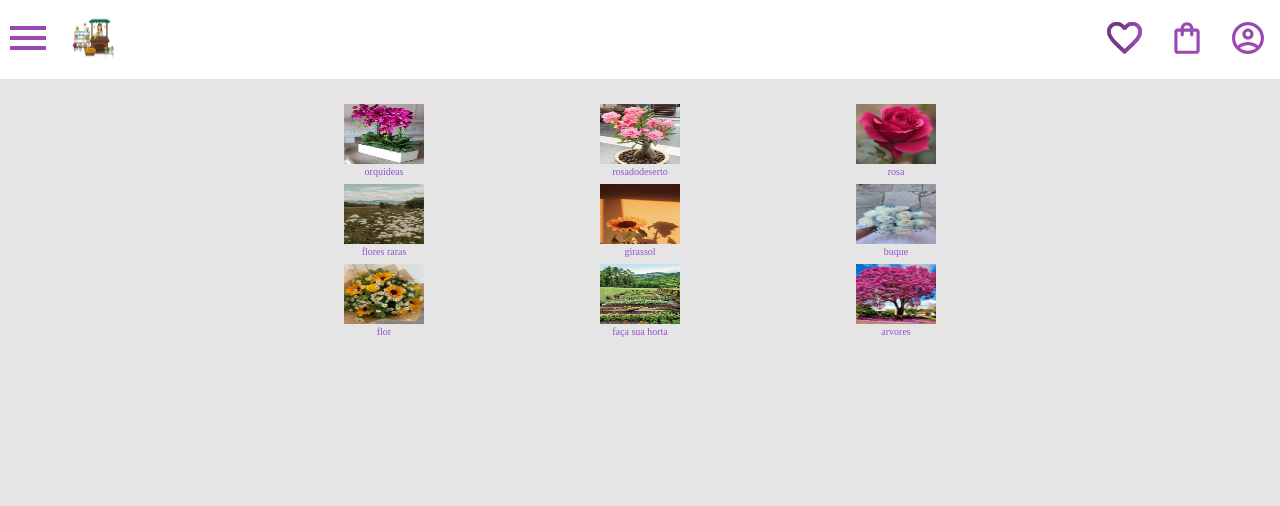
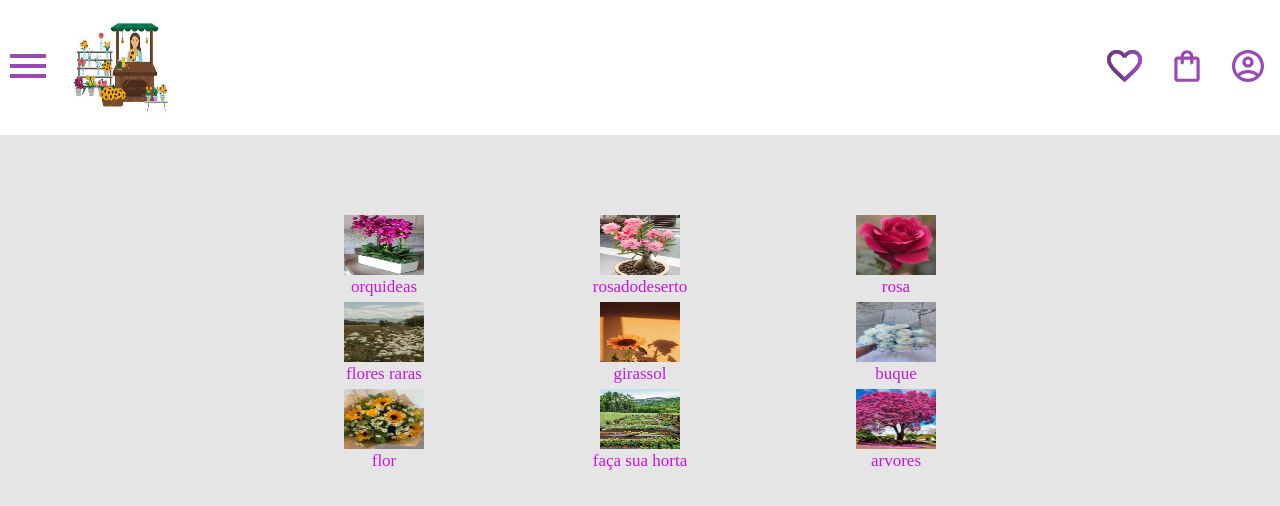
Before and after one commit to apequenagrandeizadora/avaliacao2t, a plain HTML site: page avaliacao2t-main/AVALIACAO2ANO-main/index.html in a window 1280 px wide. Drawn offline with Linux system fonts and the light colour scheme.

Commit message:
Add files via upload

```diff
--- a/avaliacao2t-main/AVALIACAO2ANO-main/styles/grid.css
+++ b/avaliacao2t-main/AVALIACAO2ANO-main/styles/grid.css
@@ -6,12 +6,12 @@
     display: grid;
     grid-template-columns: 20% 20% 20% 20% 20%;
     text-align: center;
-    margin-top: 25px;
+    margin-top: 80px;
     position: inherit;
 }
 .titulo{
-    font-size: 10px;
-    color: rgb(146, 83, 204);
+    font-size: 17px;
+    color: rgb(198, 23, 221);
     margin-bottom: 7px;
     text-align: center;
 }
--- a/avaliacao2t-main/AVALIACAO2ANO-main/styles/header.css
+++ b/avaliacao2t-main/AVALIACAO2ANO-main/styles/header.css
@@ -15,8 +15,8 @@
     position: relative;
 }
 .logo_costa{
-    width: 44px;
-    height: 44px;
+    width: 100px;
+    height: 100px;
 }
 .container{
     display: flex;
```
